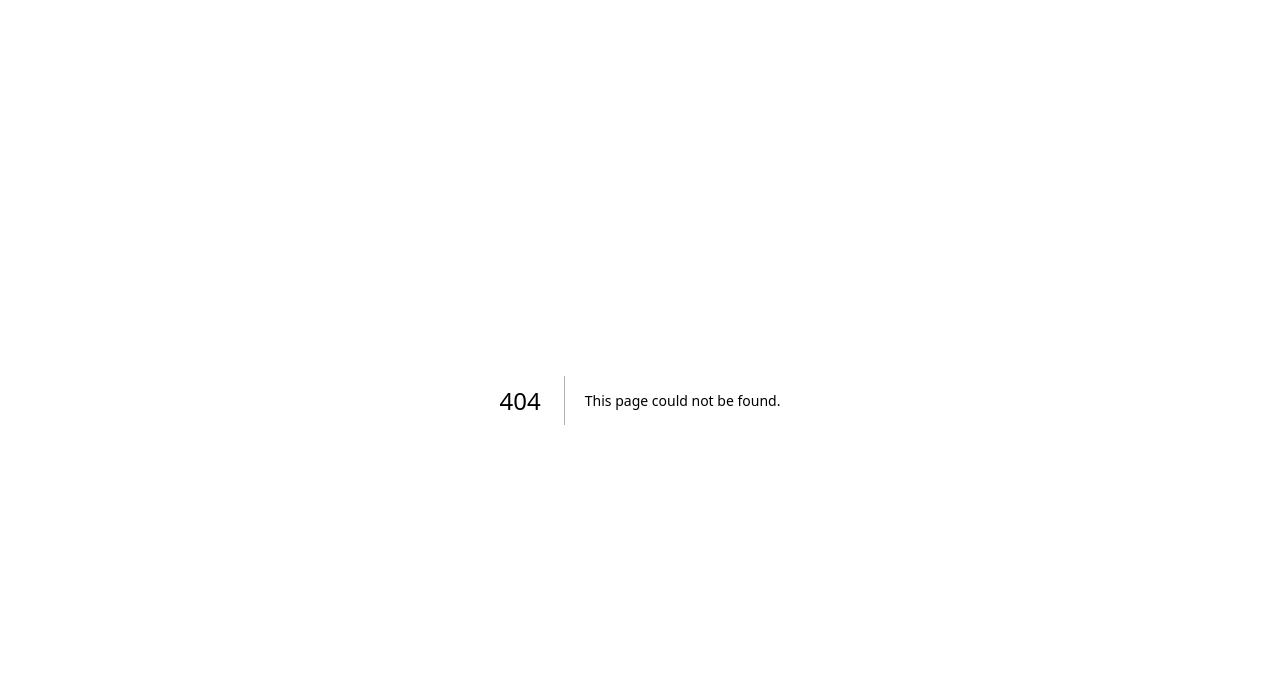
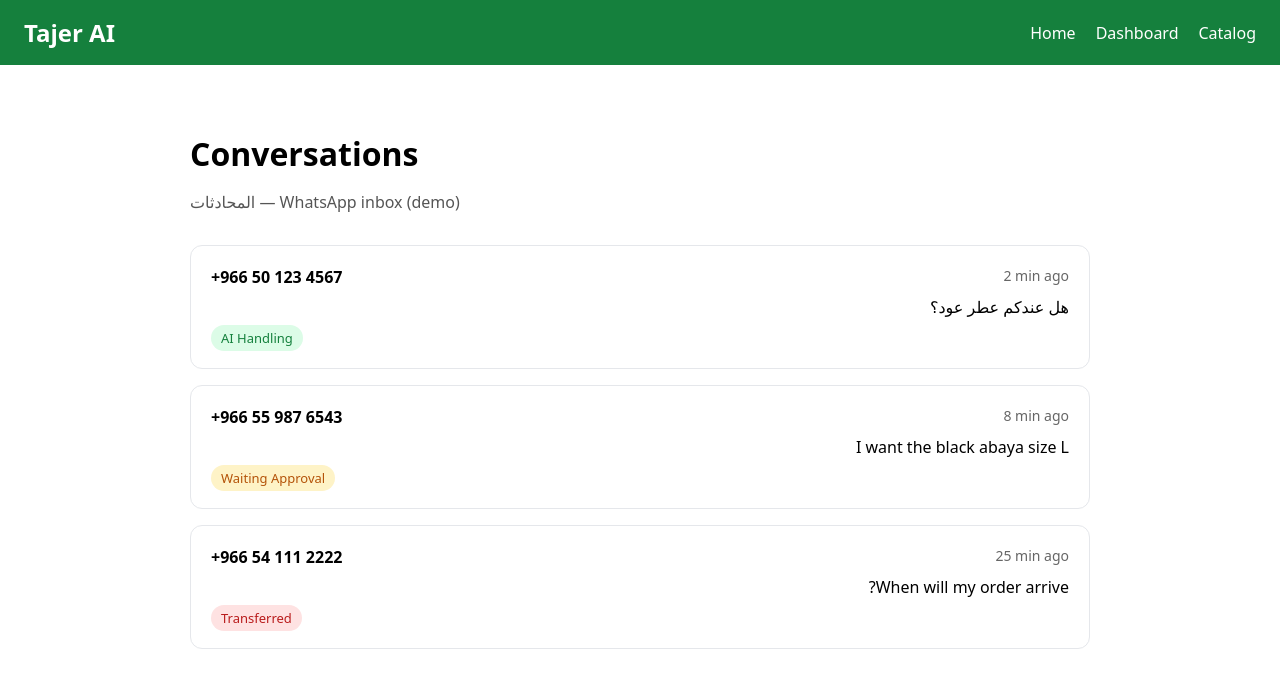
Before and after one commit to abdelhakbadda-lab/tajer-ai, a Next.js app: page /conversations in a window 1280 px wide. Before the commit this address had no page. Shown: the top 688 px of the page. Built offline with nearby package versions, Linux system fonts and the light colour scheme.

Commit message:
Add conversations page with demo chats

```diff
--- /dev/null
+++ b/app/conversations/page.tsx
@@ -0,0 +1,76 @@
+export default function Conversations() {
+  const chats = [
+    {
+      id: 1,
+      customer: '+966 50 123 4567',
+      lastMessage: 'هل عندكم عطر عود؟',
+      status: 'AI Handling',
+      time: '2 min ago',
+    },
+    {
+      id: 2,
+      customer: '+966 55 987 6543',
+      lastMessage: 'I want the black abaya size L',
+      status: 'Waiting Approval',
+      time: '8 min ago',
+    },
+    {
+      id: 3,
+      customer: '+966 54 111 2222',
+      lastMessage: 'When will my order arrive?',
+      status: 'Transferred',
+      time: '25 min ago',
+    },
+  ];
+
+  return (
+    <div style={{ fontFamily: 'system-ui, sans-serif' }}>
+      <header style={{ background: '#15803d', color: 'white', padding: '16px 24px', display: 'flex', justifyContent: 'space-between', alignItems: 'center' }}>
+        <h1 style={{ margin: 0, fontSize: '24px' }}>Tajer AI</h1>
+        <nav style={{ display: 'flex', gap: '20px' }}>
+          <a href="/" style={{ color: 'white', textDecoration: 'none' }}>Home</a>
+          <a href="/dashboard" style={{ color: 'white', textDecoration: 'none' }}>Dashboard</a>
+          <a href="/catalog" style={{ color: 'white', textDecoration: 'none' }}>Catalog</a>
+        </nav>
+      </header>
+
+      <main style={{ maxWidth: '900px', margin: '0 auto', padding: '40px 24px' }}>
+        <h2 style={{ fontSize: '32px', marginBottom: '8px' }}>Conversations</h2>
+        <p style={{ color: '#555', marginBottom: '32px' }}>المحادثات — WhatsApp inbox (demo)</p>
+
+        <div style={{ display: 'flex', flexDirection: 'column', gap: '16px' }}>
+          {chats.map((c) => (
+            <div key={c.id} style={{ border: '1px solid #e5e7eb', borderRadius: '12px', padding: '20px' }}>
+              <div style={{ display: 'flex', justifyContent: 'space-between', marginBottom: '8px' }}>
+                <strong>{c.customer}</strong>
+                <span style={{ fontSize: '14px', color: '#666' }}>{c.time}</span>
+              </div>
+              <p style={{ margin: '0 0 8px', direction: 'rtl' }}>{c.lastMessage}</p>
+              <span
+                style={{
+                  fontSize: '13px',
+                  padding: '4px 10px',
+                  borderRadius: '20px',
+                  background:
+                    c.status === 'AI Handling'
+                      ? '#dcfce7'
+                      : c.status === 'Waiting Approval'
+                      ? '#fef3c7'
+                      : '#fee2e2',
+                  color:
+                    c.status === 'AI Handling'
+                      ? '#15803d'
+                      : c.status === 'Waiting Approval'
+                      ? '#b45309'
+                      : '#b91c1c',
+                }}
+              >
+                {c.status}
+              </span>
+            </div>
+          ))}
+        </div>
+      </main>
+    </div>
+  );
+}
```
